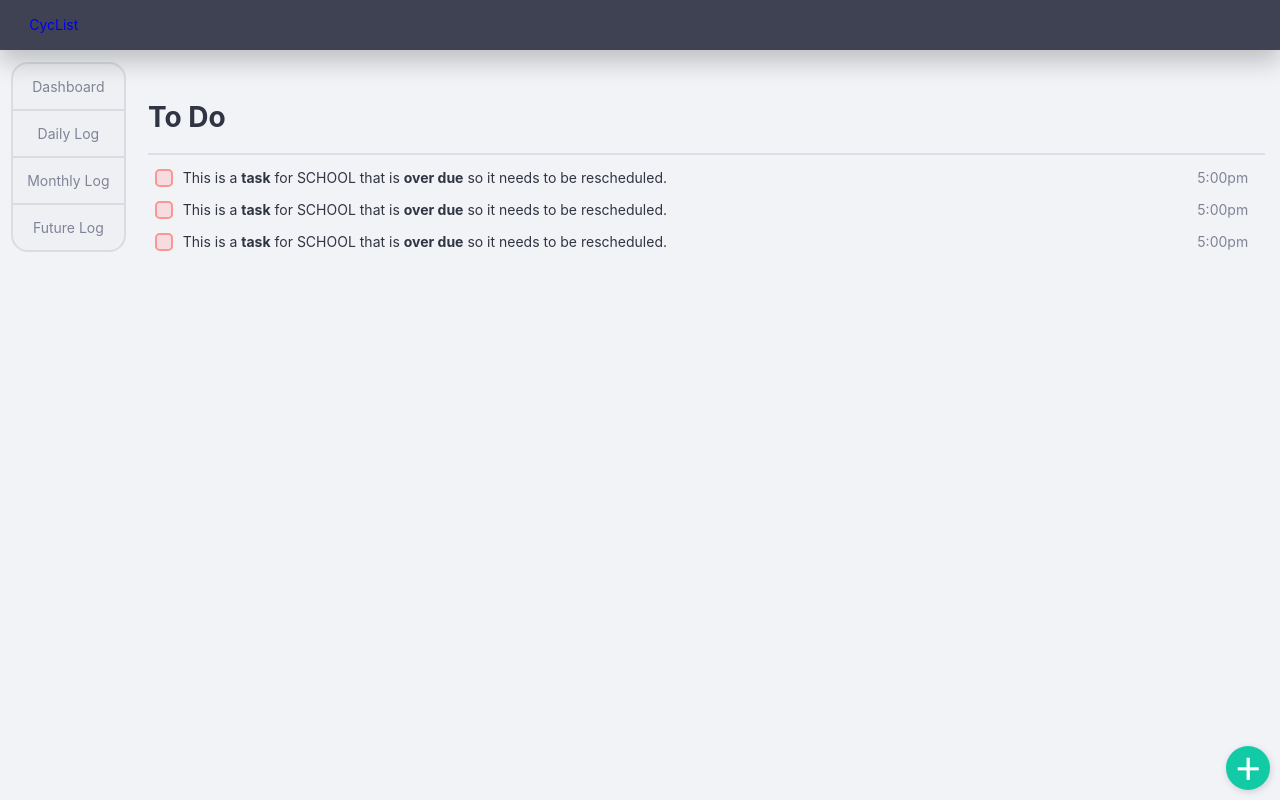
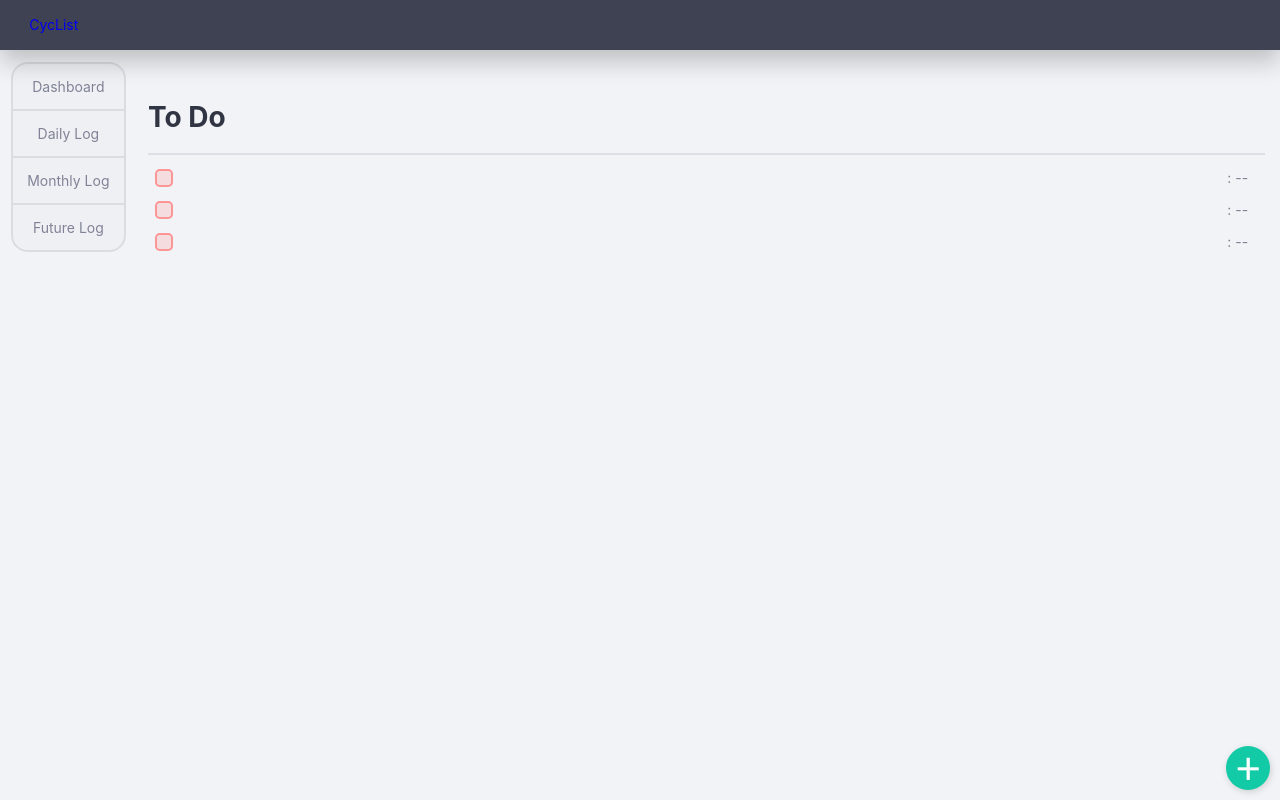
Before and after one commit to UTSCCSCC01/finalprojects22-cyclist, an Angular app in the folder frontend/CycList/: page /app-daily-log in a window 1280 px wide. Built offline with nearby package versions, Linux system fonts and the light colour scheme.

Commit message:
Implement Future Log Frontend

```diff
--- a/frontend/CycList/src/app/future-log/future-log.component.html
+++ b/frontend/CycList/src/app/future-log/future-log.component.html
@@ -1 +1,12 @@
-<div>future-log works!</div>
+<div class="future-log-task-container">
+  <h1>Future Log</h1>
+  <hr class="future-log-underline">
+
+  <div class="tasks">
+    <div class="tasks">
+      <div class="task" *ngFor="let task of tasks">
+        <app-task [name]=task.name [startTime]=task.startTime [year]=task.year [month]=task.month [day]=task.day></app-task>
+      </div>
+    </div>
+  </div>
+</div>
--- a/frontend/CycList/src/app/future-log/future-log.component.scss
+++ b/frontend/CycList/src/app/future-log/future-log.component.scss
@@ -0,0 +1,7 @@
+@import "../../styles.scss";
+
+.future-log-underline {
+  border-width: 0 0 2px 0;
+  border-style: solid;
+  border-color: $color-grey-trans;
+}
--- a/frontend/CycList/src/app/future-log/future-log.component.ts
+++ b/frontend/CycList/src/app/future-log/future-log.component.ts
@@ -1,4 +1,5 @@
 import { Component, OnInit } from '@angular/core';
+import { GlobalsService } from '../globals.service';
 
 @Component({
   selector: 'app-future-log',
@@ -6,10 +7,26 @@ import { Component, OnInit } from '@angular/core';
   styleUrls: ['./future-log.component.scss']
 })
 export class FutureLogComponent implements OnInit {
+  tasks;
 
-  constructor() { }
+  constructor(
+    // globals: GlobalsService
+    ) {
+    this.tasks = GlobalsService.getTasks();
+  }
 
   ngOnInit(): void {
+    // this.app.getTasks();
+    // GlobalsService.getDailyTasks(3, 6, 2022);
+    GlobalsService.getAllTasks("");
+    // refresh to get show new tasks
+    setInterval(() => {
+      this.tasks = GlobalsService.getTasks();
+      // console.log("refresh");
+    }, 500);
+  }
+
+  refreshTasks() {
   }
 
 }
--- a/frontend/CycList/src/app/task/task.component.html
+++ b/frontend/CycList/src/app/task/task.component.html
@@ -4,8 +4,9 @@
   <div class="task">
       <div class="date-one">
           <div class="square-icon"></div>
-          <div id="task-text" >This is a <b>task</b> for SCHOOL that is <b>over due</b> so it needs to be rescheduled.</div>
+          <div id="task-text" >{{ name }}</div>
+          <!-- This is a <b>task</b> for SCHOOL that is <b>over due</b> so it needs to be rescheduled. -->
       </div>
-      <div id="task-time">5:00pm</div>
+      <div id="task-time">{{ startTime}}: {{ year}}-{{ month }}-{{ day }}</div>
   </div>
 <!-- </div> -->
--- a/frontend/CycList/src/app/task/task.component.ts
+++ b/frontend/CycList/src/app/task/task.component.ts
@@ -1,11 +1,26 @@
-import { Component, OnInit } from '@angular/core';
+import { Component, OnInit, Input } from '@angular/core';
 
 @Component({
   selector: 'app-task',
   templateUrl: './task.component.html',
   styleUrls: ['./task.component.scss']
 })
-export class TaskComponent implements OnInit {
+export class TaskComponent {
+
+  @Input()
+  name: string = "";
+
+  @Input()
+  startTime: string = "";
+
+  @Input()
+  year: string = "";
+
+  @Input()
+  month: string = "";
+
+  @Input()
+  day: string = "";
 
   constructor() { }
   // constructor(private dailyView: DailyViewComponent) { }
```
Also changed, not shown: frontend/CycList/src/app/future-log/future-log-routing.module.ts (added, +13 -0 lines).
